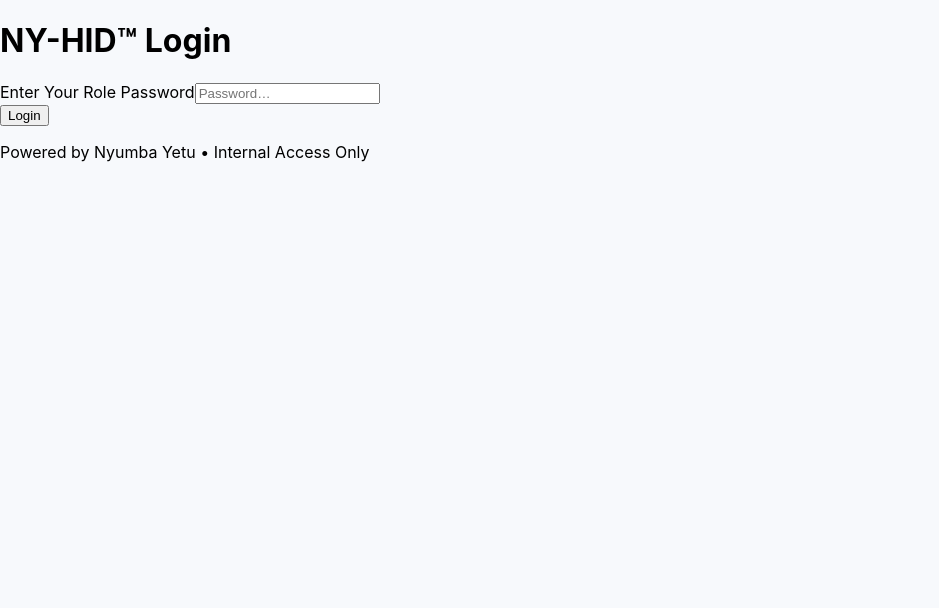
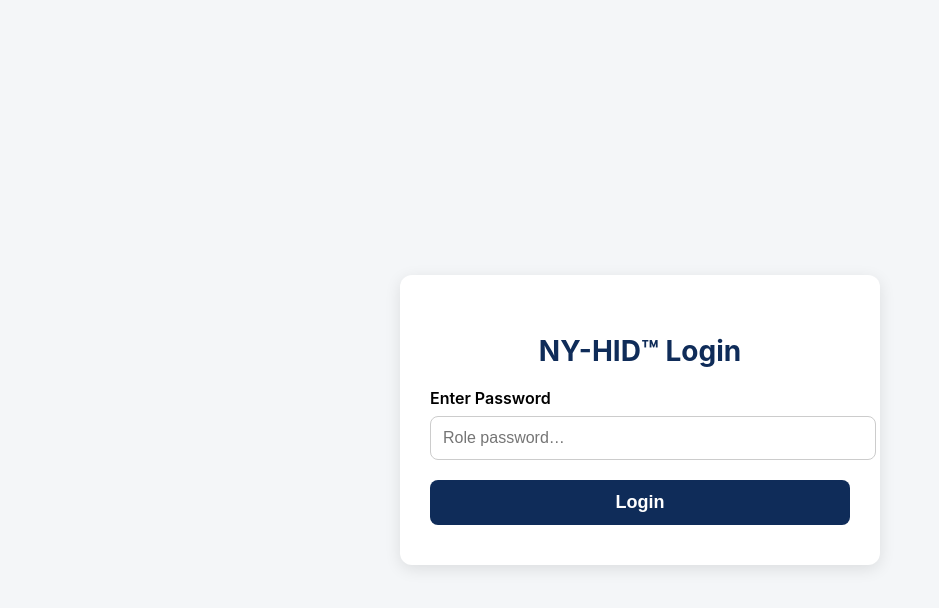
Before and after one commit to nyumbayetuorg-prog/ny-hid, a Next.js app: page /login in a window 1280 px wide. Shown: the top 608 px of the page, without its empty margins (0-939 px from the left). Built offline with nearby package versions, Linux system fonts and the light colour scheme.

Commit message:
Update login.js
Login

```diff
--- a/pages/login.js
+++ b/pages/login.js
@@ -1,85 +1,106 @@
 import { useState } from "react";
-import Router from "next/router";
 
 export default function LoginPage() {
   const [password, setPassword] = useState("");
   const [error, setError] = useState("");
-  const [loading, setLoading] = useState(false);
 
-  async function handleSubmit(e) {
+  const handleSubmit = async (e) => {
     e.preventDefault();
-    setLoading(true);
     setError("");
 
-    try {
     const res = await fetch("/api/login", {
       method: "POST",
       headers: { "Content-Type": "application/json" },
       body: JSON.stringify({ password }),
     });
 
-      const data = await res.json();
+    const result = await res.json();
 
-      if (!res.ok) {
-        setError(data.error || "Login failed");
-        setLoading(false);
+    if (result.success) {
+      // 🚀 NEW REDIRECT LOGIC
+      window.location.href = result.redirect;
       return;
     }
 
-      // Redirect based on role
-      if (data.role === "founder") {
-        Router.push("/dashboard");
-      } else if (data.role === "creative") {
-        Router.push("/dashboard");
-      } else if (data.role === "ops") {
-        Router.push("/dashboard");
-      }
-
-    } catch (err) {
-      setError("Unexpected error. Try again.");
-      console.error(err);
-    }
-
-    setLoading(false);
-  }
+    setError("Incorrect password. Try again.");
+  };
 
   return (
-    <div className="min-h-screen flex items-center justify-center bg-[#0F3B63] px-4">
-      <div className="bg-white w-full max-w-md rounded-2xl shadow-xl p-8">
-        <h1 className="text-3xl font-bold text-center text-[#0F3B63] mb-6">
+    <div
+      style={{
+        minHeight: "100vh",
+        display: "flex",
+        alignItems: "center",
+        justifyContent: "center",
+        background: "#f4f6f8",
+        padding: 20,
+      }}
+    >
+      <div
+        style={{
+          width: "100%",
+          maxWidth: 420,
+          background: "white",
+          padding: "40px 30px",
+          borderRadius: 12,
+          boxShadow: "0 4px 16px rgba(0,0,0,0.1)",
+        }}
+      >
+        <h1
+          style={{
+            textAlign: "center",
+            fontSize: 28,
+            marginBottom: 20,
+            color: "#0F2C59",
+            fontWeight: "bold",
+          }}
+        >
           NY-HID™ Login
         </h1>
 
-        <form onSubmit={handleSubmit} className="space-y-4">
-          <div>
-            <label className="block text-gray-700 font-medium mb-1">
-              Enter Your Role Password
+        <form onSubmit={handleSubmit}>
+          <label style={{ display: "block", marginBottom: 8, fontWeight: 600 }}>
+            Enter Password
           </label>
+
           <input
             type="password"
-              className="w-full px-4 py-3 border rounded-lg focus:ring-2 focus:ring-[#0F3B63] outline-none"
-              placeholder="Password…"
             value={password}
             onChange={(e) => setPassword(e.target.value)}
+            placeholder="Role password…"
+            style={{
+              width: "100%",
+              padding: "12px",
+              borderRadius: 8,
+              border: "1px solid #ccc",
+              marginBottom: 20,
+              fontSize: 16,
+            }}
           />
-          </div>
 
           {error && (
-            <p className="text-red-600 text-center font-medium">{error}</p>
+            <p style={{ color: "red", marginBottom: 16, fontWeight: 500 }}>
+              {error}
+            </p>
           )}
 
           <button
             type="submit"
-            disabled={loading}
-            className="w-full py-3 bg-[#0F3B63] text-white font-semibold rounded-lg hover:bg-[#0c2e4d] transition"
+            style={{
+              width: "100%",
+              padding: "12px",
+              background: "#0F2C59",
+              color: "white",
+              fontSize: 18,
+              borderRadius: 8,
+              border: "none",
+              cursor: "pointer",
+              fontWeight: "bold",
+            }}
           >
-            {loading ? "Verifying…" : "Login"}
+            Login
           </button>
         </form>
-
-        <p className="text-center text-gray-400 text-sm mt-4">
-          Powered by Nyumba Yetu • Internal Access Only
-        </p>
       </div>
     </div>
   );
```
Lines whose indentation alone changed are shown as unchanged.
